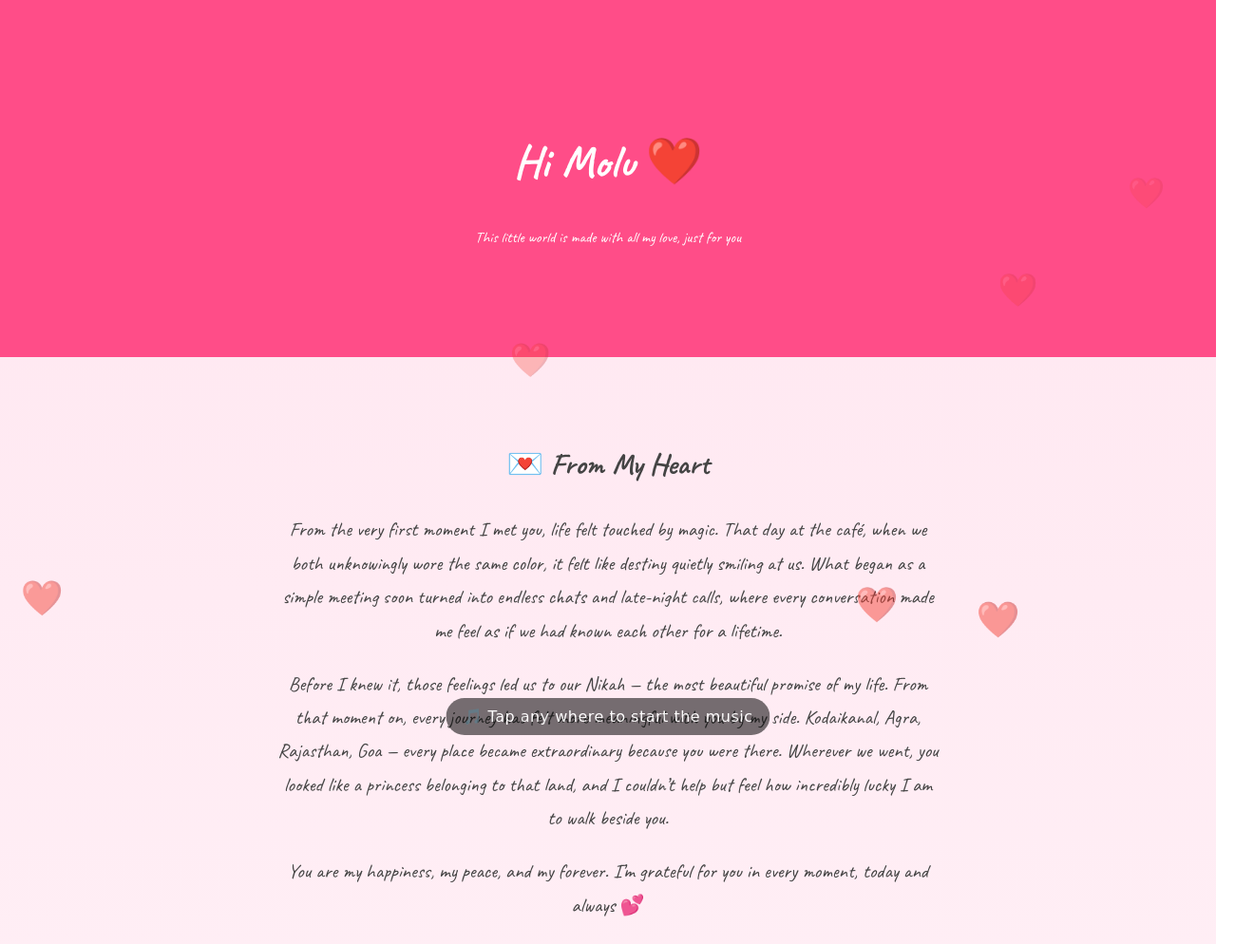
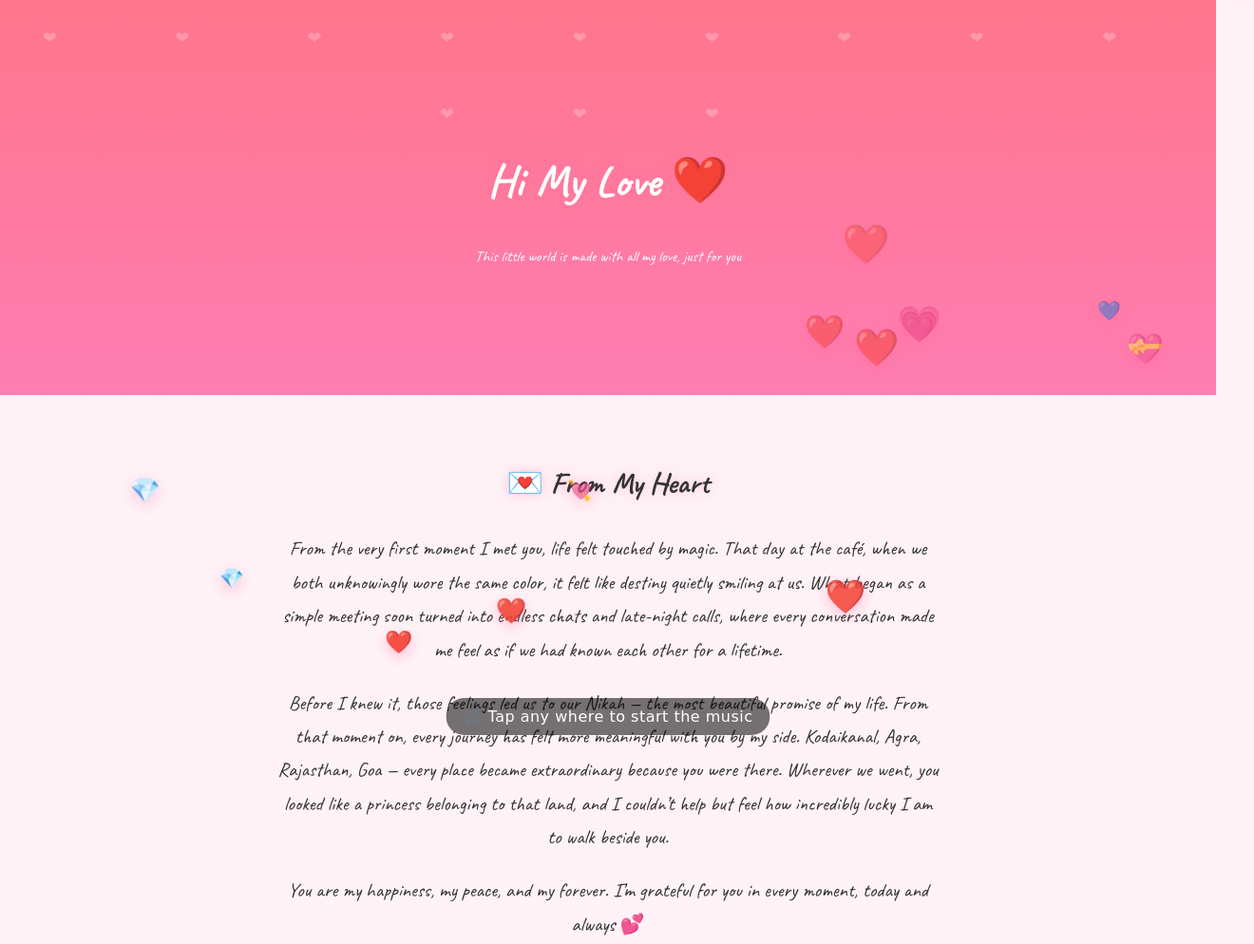
Before and after one commit to salmanmohammedd449/my-love, a plain HTML site: page index.html in a window 1280 px wide. Shown: the top 994 px of the page at 95% size, 1320 px wide, since content can reach past the window. Drawn offline with Linux system fonts and the light colour scheme.

Commit message:
updated bgm and some style changes

```diff
--- a/index.html
+++ b/index.html
@@ -14,7 +14,7 @@
     </div>
 
     <audio id="bgMusic" loop>
-        <source src="bg.mp3" type="audio/mpeg">
+        <source src="bg1.mp3" type="audio/mpeg">
     </audio>
 
     <script>
@@ -67,39 +67,63 @@
     </script>
 
     <script>
-        const memories = document.querySelectorAll(".memory");
+        const heartColors = [
+            "#ff4d6d", // pink red
+            "#ff85a1", // soft pink
+            "#ffb3c6", // blush
+            "#ff6f91", // rose
+            "#f72585", // neon pink
+            "#ffd166"  // golden love
+        ];
 
-        const imageObserver = new IntersectionObserver(entries => {
-            entries.forEach(entry => {
-                if (entry.isIntersecting && !entry.target.dataset.shown) {
-                    entry.target.dataset.shown = "true";
+        const heartEmojis = [
+            "❤️",   // classic red
+            "💖",   // sparkling pink
+            "💘",   // cupid
+            "💗",   // growing pink
+            "💝",   // gift heart
+            "🤍",   // white heart
+            "💙",   // blue heart
+            "💎",   // soft blue accent (optional)
+        ];
 
-                    // create hearts
-                    for (let i = 0; i < 3; i++) {
-                        const heart = document.createElement("span");
-                        heart.innerText = "❤️";
-                        heart.className = "image-heart";
+        setInterval(() => {
+            const heartsCount = 3;
 
-                        heart.style.left = Math.random() * 60 + 20 + "%";
-                        heart.style.bottom = "20px";
-                        heart.style.fontSize = (Math.random() * 10 + 12) + "px";
+            for (let i = 0; i < heartsCount; i++) {
+                const heart = document.createElement("div");
 
-                        entry.target.appendChild(heart);
-                        setTimeout(() => heart.remove(), 2500);
-                    }
-                }
-            });
-        }, { threshold: 0.6 });
+                // Random emoji
+                heart.innerText = heartEmojis[Math.floor(Math.random() * heartEmojis.length)];
+                heart.className = "heart";
 
-        memories.forEach(mem => imageObserver.observe(mem));
+                // Random position
+                heart.style.left = Math.random() * 100 + "vw";
+
+                // Random size
+                const size = Math.random() * 20 + 18;
+                heart.style.fontSize = size + "px";
+
+                // Random color
+                heart.style.color = heartColors[Math.floor(Math.random() * heartColors.length)];
+
+                // Random animation duration
+                heart.style.animationDuration = (Math.random() * 3 + 4) + "s";
+
+                document.body.appendChild(heart);
+
+                setTimeout(() => heart.remove(), 8000);
+            }
+        }, 1800);
     </script>
 
 
 
 
 
+
     <section class="hero">
-        <h1>Hi Molu ❤️</h1>
+        <h1>Hi My Love ❤️</h1>
         <p>This little world is made with all my love, just for you</p>
     </section>
 
@@ -131,7 +155,7 @@
     </section>
 
     <section class="memories">
-        <h2>📸 Our Memories</h2>
+        <h2>📸 Moments that became memories, memories that became us</h2>
         <div class="gallery">
             <div class="memory"><img src="IMG1.JPG"></div>
             <div class="memory"><img src="IMG2.PNG"></div>
@@ -207,7 +231,7 @@
 
     <section class="final">
         <h2>❤️ Happy Valentine’s Day</h2>
-        <p>I choose you. Always.</p>
+        <p>Today, tomorrow, and every lifetime — I choose you.</p>
         <p class="signature">
             Forever and always,<br>
             Your kakku ❤️
--- a/style.css
+++ b/style.css
@@ -1,24 +1,48 @@
 body {
     margin: 0;
     font-family: 'Caveat', cursive;
-    background: linear-gradient(#ffe6f0, #fff);
-    color: #444;
+    background: linear-gradient(180deg, #fff1f5, #fdf7ff);
+    color: #333;
     text-align: center;
 }
 
 section {
-    padding: 60px 20px;
+    padding: 40px 20px;
 }
 
 .hero {
-    background: #ff4d88;
+    background: linear-gradient(180deg, #ff758c, #ff7eb3);
+    backdrop-filter: blur(8px);
     color: white;
-    padding: 100px 20px;
+    padding: 120px 20px;
+    text-align: center;
+}
+
+.hero::before {
+    content: "❤ ❤ ❤ ❤ ❤ ❤ ❤ ❤ ❤ ❤ ❤ ❤";
+    position: absolute;
+    inset: 0;
+    font-size: 18px;
+    color: rgba(255, 255, 255, 0.25);
+    line-height: 80px;
+    letter-spacing: 60px;
+    white-space: pre-wrap;
+    pointer-events: none;
+}
+
+.hero>* {
+    position: relative;
+    z-index: 1;
 }
 
 .hero h1 {
     font-size: 3rem;
     font-family: 'Caveat', cursive;
+}
+
+h1,
+h2 {
+    text-shadow: 0 0 12px rgba(255, 120, 150, 0.35);
 }
 
 .message,
@@ -55,8 +79,15 @@ ul li {
 }
 
 .final {
-    background: #ffb3cc;
-    border-radius: 30px;
+    width: 100%;
+    max-width: 100%;
+    margin: 80px 0 0 0;
+    border-radius: 0;
+    text-align: center;
+    padding: 70px 20px;
+
+    background: linear-gradient(135deg, #ffe0ec, #fff6fa);
+    box-shadow: none;
 }
 
 .music-hint {
@@ -124,13 +155,13 @@ ul li {
 
 .hidden {
     opacity: 0;
-    transform: translateY(30px);
-    transition: all 1s ease;
+    transform: translateY(40px) scale(0.98);
 }
 
 .show {
     opacity: 1;
-    transform: translateY(0);
+    transform: translateY(0) scale(1);
+    transition: all 1.2s cubic-bezier(0.22, 1, 0.36, 1);
 }
 
 .hero h1 {
@@ -186,7 +217,26 @@ ul li {
     text-align: right;
     font-size: 1.5rem;
     opacity: 0.95;
+    padding-right: 60px;
     text-shadow: 0 0 8px rgba(255, 105, 180, 0.4);
+}
+
+.signature {
+    animation: pulse 2.5s infinite;
+}
+
+@keyframes pulse {
+    0% {
+        transform: scale(1);
+    }
+
+    50% {
+        transform: scale(1.05);
+    }
+
+    100% {
+        transform: scale(1);
+    }
 }
 
 .image-heart {
@@ -214,5 +264,62 @@ ul li {
 }
 
 .memory {
-    position: relative;
+    padding: 8px;
+    background: white;
+    border-radius: 18px;
+    box-shadow: 0 10px 25px rgba(0, 0, 0, 0.15);
 }
+
+.memory::after {
+    content: "♥";
+    position: absolute;
+    bottom: 10px;
+    right: 14px;
+    opacity: 0.2;
+}
+
+.memory:hover {
+    transform: translateY(-6px) rotate(-0.5deg);
+}
+
+@media (max-width: 600px) {
+    section {
+        padding: 30px 20px;
+        margin: 40px 15px;
+    }
+}
+
+.memory {
+    border: 2px solid rgba(255, 182, 193, 0.5);
+}
+
+.memory:hover {
+    box-shadow:
+        0 0 0 6px rgba(255, 182, 193, 0.15),
+        0 20px 40px rgba(0, 0, 0, 0.25);
+}
+
+.heart {
+    position: fixed;
+    bottom: -40px;
+    animation: floatUp linear forwards;
+    opacity: 0.9;
+    pointer-events: none;
+    text-shadow: 0 5px 15px rgba(255, 77, 136, 0.35);
+}
+
+@keyframes floatUp {
+    0% {
+        transform: translateY(0) scale(0.8);
+        opacity: 0;
+    }
+
+    10% {
+        opacity: 1;
+    }
+
+    100% {
+        transform: translateY(-110vh) scale(1.3);
+        opacity: 0;
+    }
+}
```
Also changed, not shown: 1 other file.
